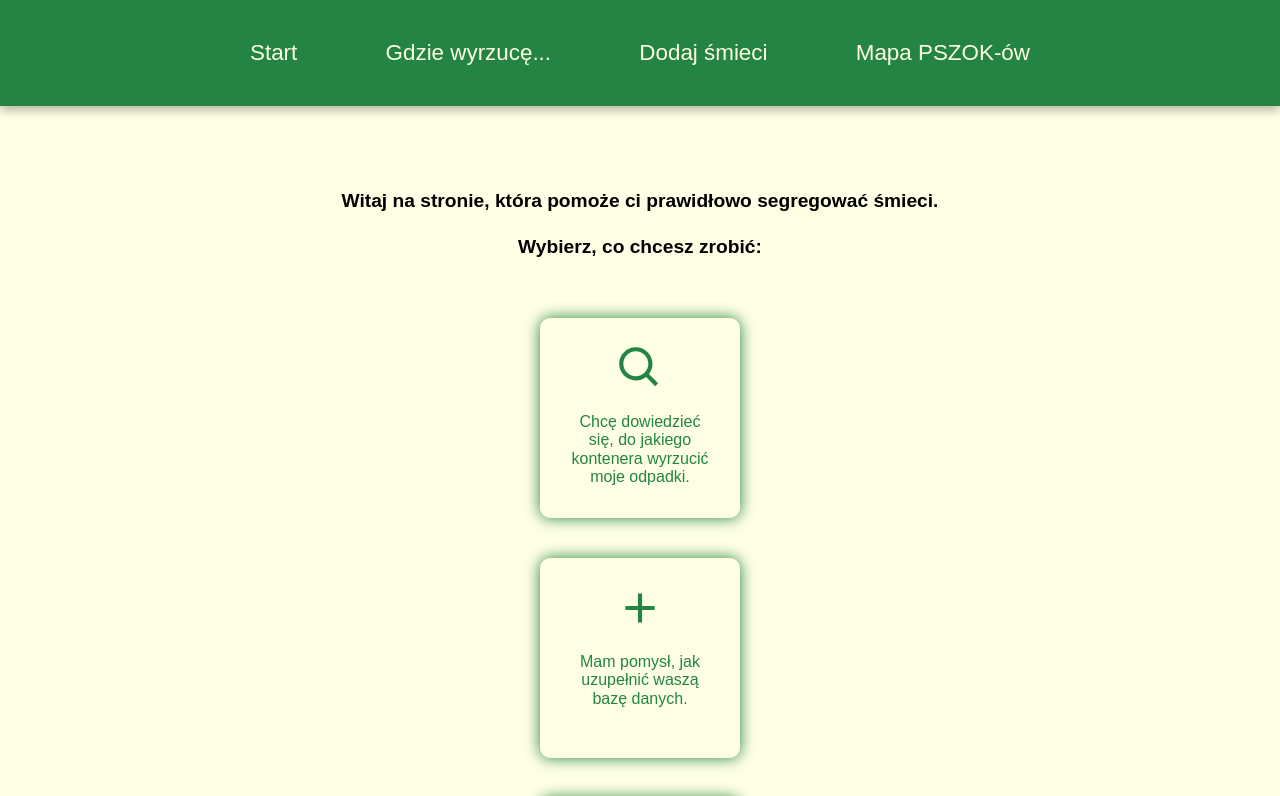
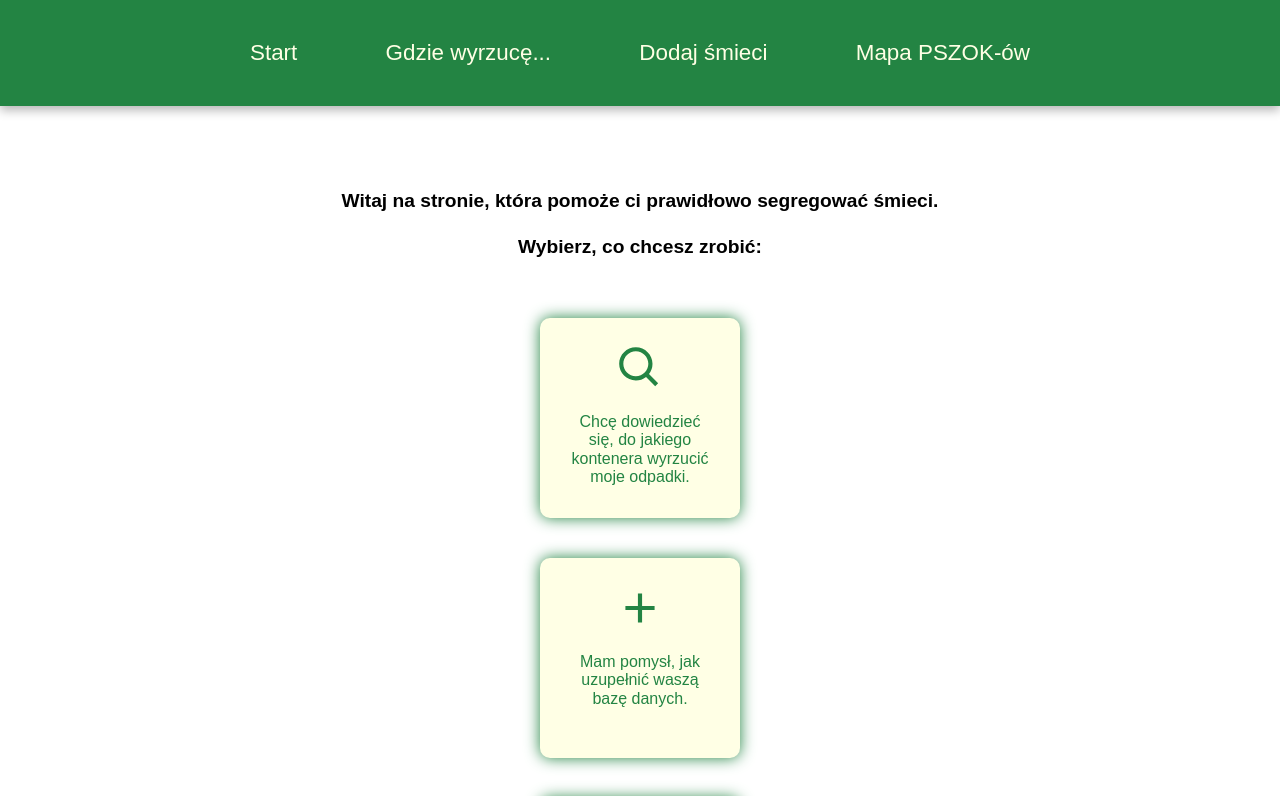
Before and after one commit to pizgo/waste_segregation_app, a React (Create React App) app: page / in a window 1280 px wide. Shown: the top 796 px of the page. Built offline with nearby package versions, Linux system fonts and the light colour scheme.

Commit message:
home color changes

```diff
--- a/src/css/index.scss
+++ b/src/css/index.scss
@@ -13,7 +13,7 @@ body {
   margin: 0;
   box-sizing: border-box;
   position: relative;
-  background-color: $background;
+  background-color: white;
   font-family: $text;
   font-size: 16px;
 }
```
